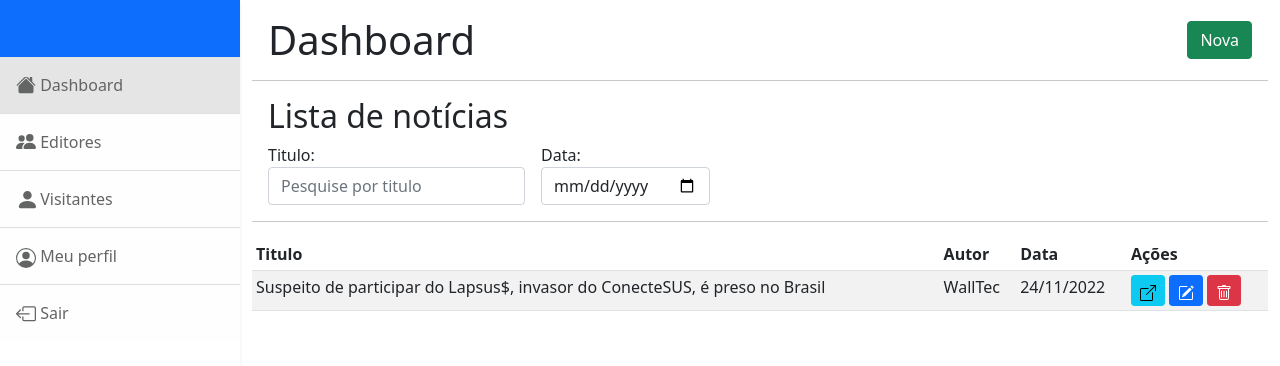
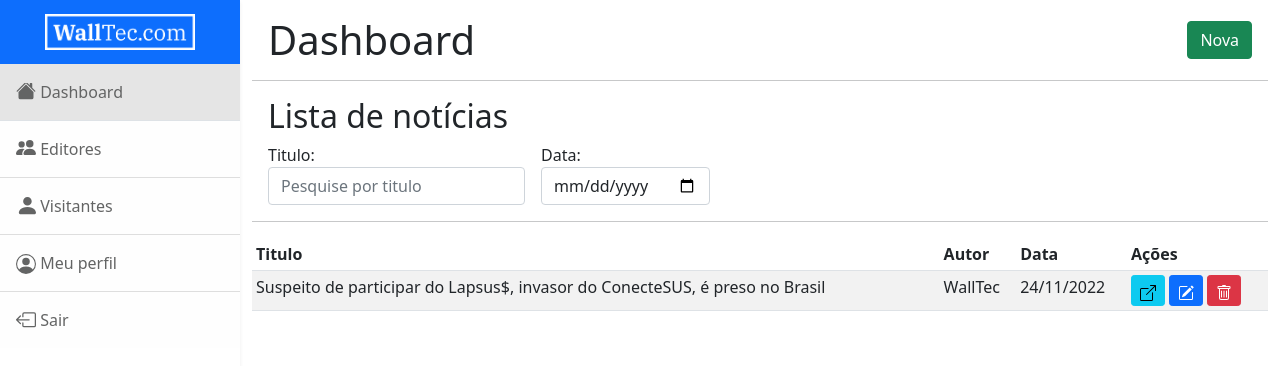
Before and after one commit to wsantostorres/SiteNoticias-Sistema, a plain HTML site: page index.html in a window 1280 px wide. Drawn offline with Linux system fonts and the light colour scheme.

Commit message:
link e logo

```diff
--- a/index.html
+++ b/index.html
@@ -12,7 +12,10 @@
     <body>
         <div class="d-flex" id="wrapper">
             <div class="bg-white shadow-sm" id="sidebar-wrapper">
-                <div class="sidebar-heading bg-light text-center bg-primary"><img style="width: 150px" src="assets/img/Logo.png" alt=""></div>
+                <a href="index.html">
+                    <div class="sidebar-heading bg-light text-center bg-primary"><img style="width: 150px" src="Logo.png" alt="">
+                    </div>
+                </a>
                 <div class="list-group list-group-flush" id="topics">
                     <a class="list-group-item list-group-item-action list-group-item-light p-3" href="index.html">
                         <span>
```
Also changed, not shown: Logo.png (added).
